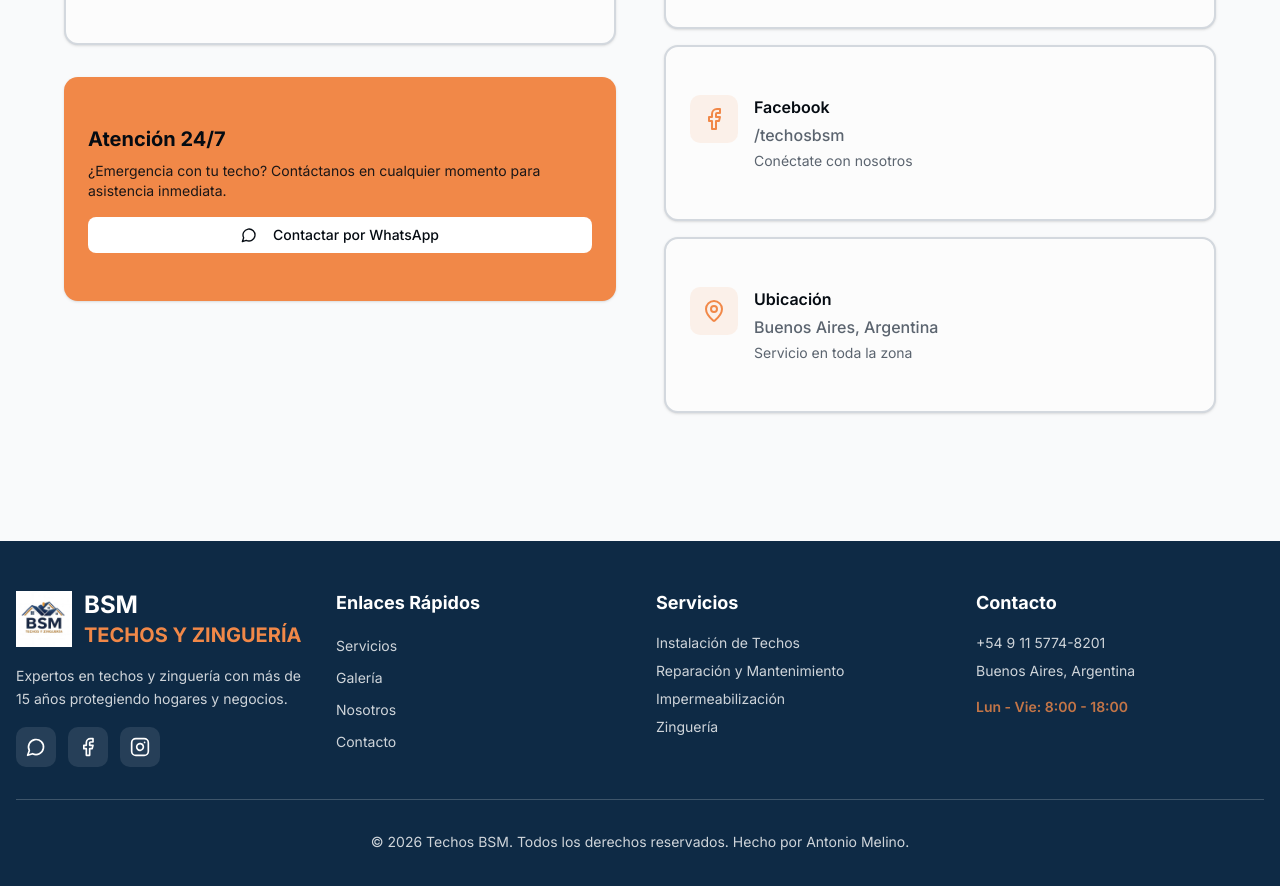
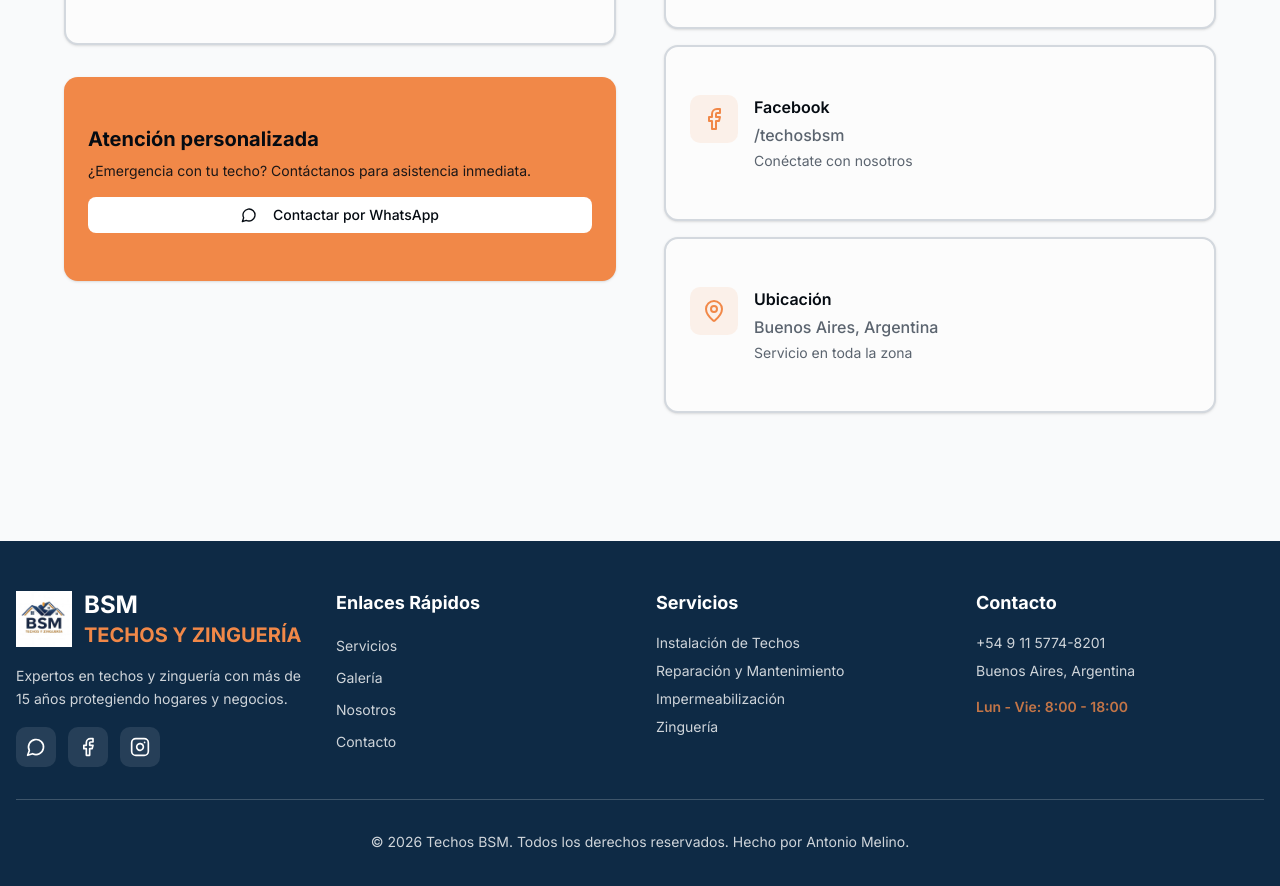
Before and after one commit to AntonioMelino/BSM-Techos-y-Zingueria, a Next.js app: page / in a window 1280 px wide. Shown: the part 5340-6226 px from the top of the page. Built offline with nearby package versions, Linux system fonts and the light colour scheme.

Commit message:
chore(contact): ajuste de texto en la sección de contacto
- Se ajustó un texto a pedido del cliente.

```diff
--- a/components/contact.tsx
+++ b/components/contact.tsx
@@ -161,10 +161,12 @@ export function Contact() {
             {/* CTA Box moved below form */}
             <Card className="bg-accent text-accent-foreground border-0">
               <CardContent className="p-6">
-                <h4 className="text-xl font-bold mb-2">Atención 24/7</h4>
+                <h4 className="text-xl font-bold mb-2">
+                  Atención personalizada
+                </h4>
                 <p className="text-sm opacity-90 mb-4">
-                  ¿Emergencia con tu techo? Contáctanos en cualquier momento
-                  para asistencia inmediata.
+                  ¿Emergencia con tu techo? Contáctanos para asistencia
+                  inmediata.
                 </p>
                 <Button
                   asChild
```
